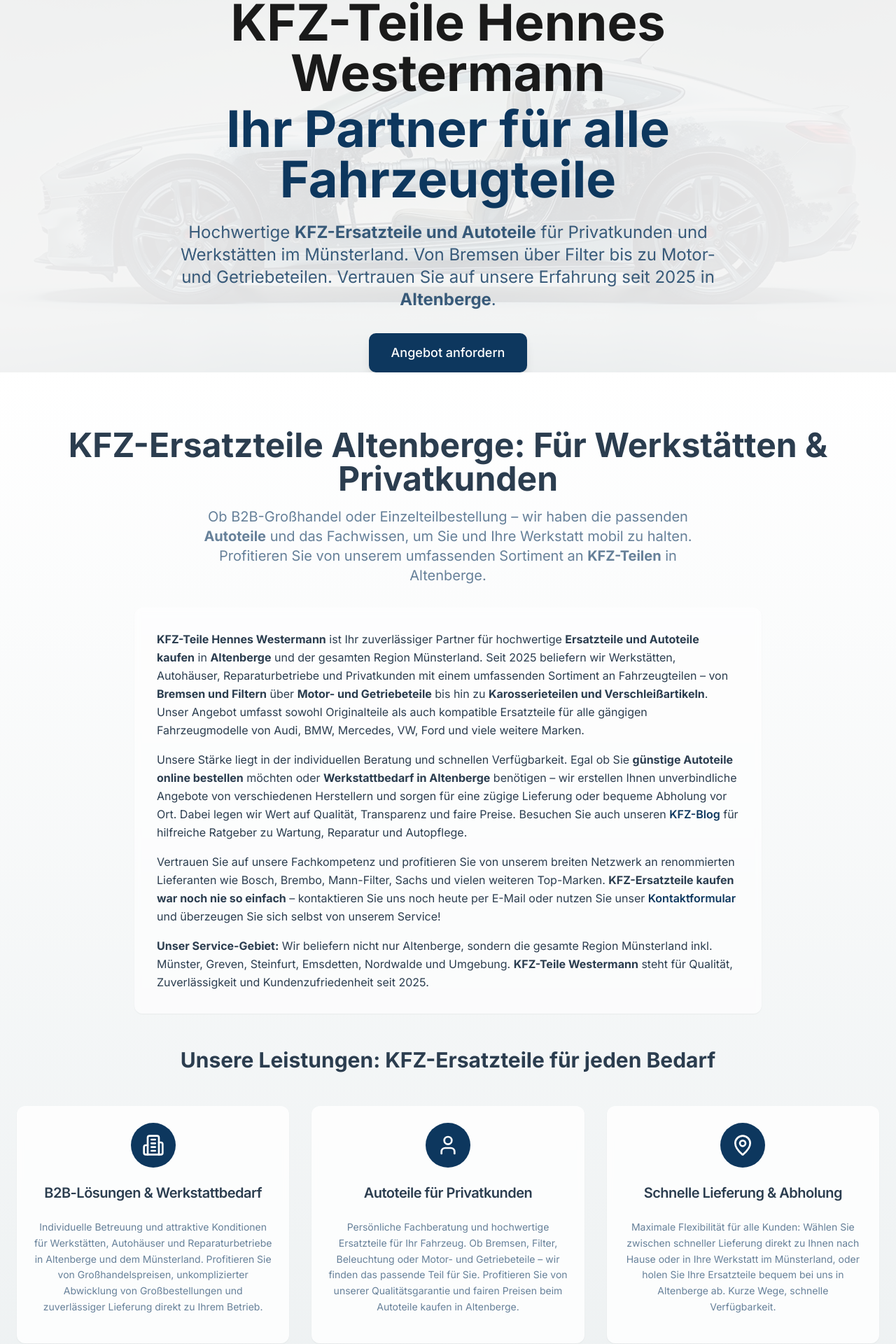
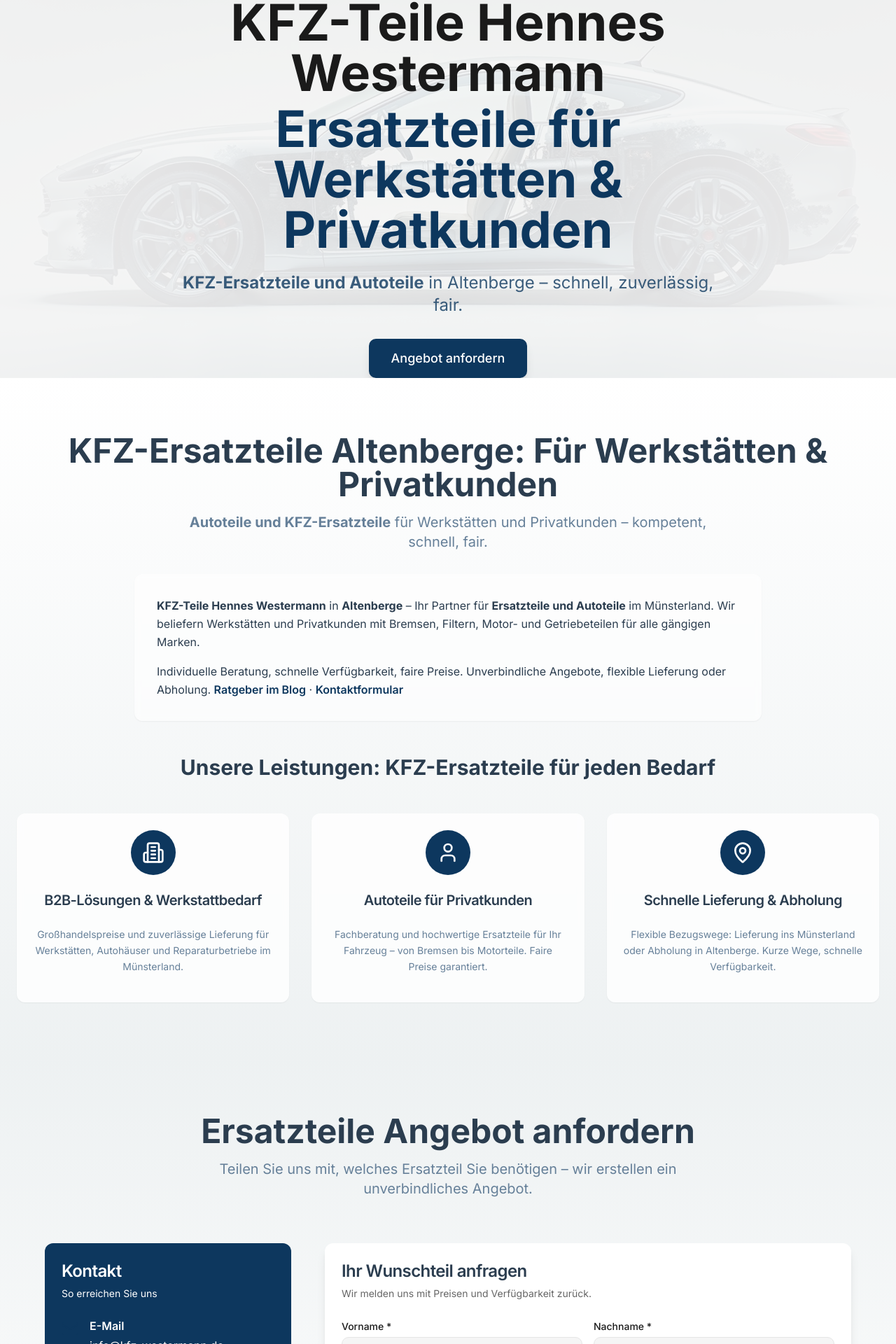
Before and after one commit to Fraanjooo/KfZ-Teile-Hennes-Westermann, a React (Vite) app: page / in a window 1280 px wide. Shown: the part 157-2077 px from the top of the page at 70% size. Built offline with nearby package versions, Linux system fonts and the light colour scheme.

Commit message:
Kürze Texte auf Hauptseite
Alle Texte auf der Hauptseite (Hero, Services, ContactForm, Footer) wurden gekürzt, um sie prägnanter und lesbarer zu machen.

```diff
--- a/src/components/ContactForm.tsx
+++ b/src/components/ContactForm.tsx
@@ -128,7 +128,7 @@ const ContactForm = () => {
             Ersatzteile Angebot anfordern
           </h2>
           <p className="text-xl text-corporate-medium-gray max-w-2xl mx-auto">
-            Sie suchen günstige Autoteile in Altenberge oder dem Münsterland? Teilen Sie uns mit, welches Ersatzteil Sie benötigen, und wir erstellen Ihnen ein unverbindliches Angebot von verschiedenen Herstellern – schnell, transparent und zu fairen Preisen.
+            Teilen Sie uns mit, welches Ersatzteil Sie benötigen – wir erstellen ein unverbindliches Angebot.
           </p>
         </div>
 
@@ -141,7 +141,7 @@ const ContactForm = () => {
               <CardHeader>
                 <CardTitle className="text-2xl">Kontakt</CardTitle>
                 <CardDescription className="text-white">
-                  Verschiedene Wege, unser Team zu erreichen
+                  So erreichen Sie uns
                 </CardDescription>
               </CardHeader>
               <CardContent className="space-y-6">
@@ -174,7 +174,7 @@ const ContactForm = () => {
               <CardHeader>
                 <CardTitle className="text-2xl text-corporate-dark-gray">Ihr Wunschteil anfragen</CardTitle>
                 <CardDescription>
-                  Füllen Sie das Formular aus und wir melden uns mit Preisen und Verfügbarkeit zurück.
+                  Wir melden uns mit Preisen und Verfügbarkeit zurück.
                 </CardDescription>
               </CardHeader>
               <CardContent>
@@ -248,7 +248,7 @@ const ContactForm = () => {
                       onChange={handleInputChange}
                       required
                       className="mt-1 min-h-[100px]"
-                      placeholder="Bitte beschreiben Sie das benötigte Teil und geben Sie bestenfalls ihre Fahrgestellnummer ein (z.B. Bremsbeläge für SL500 (R129), Lichtmaschine für Porsche 964 WP0ZZZ..., Hydraulikpumpe für New Holland T7, etc.)"
+                      placeholder="Beschreiben Sie das benötigte Teil und Ihr Fahrzeugmodell (z.B. Bremsbeläge für SL500 R129, Lichtmaschine für Porsche 964)"
                     />
                   </div>
 
--- a/src/components/Footer.tsx
+++ b/src/components/Footer.tsx
@@ -56,7 +56,7 @@ const Footer = () => {
           <div>
             <h3 className="text-xl mb-4 font-garamond">KFZ-Teile Hennes Westermann</h3>
             <p className="text-corporate-medium-gray leading-relaxed">
-              Ihr zuverlässiger Partner für hochwertige Ersatzteile und Autoteile in Altenberge und dem Münsterland. Seit 2025 beliefern wir Werkstätten, Autohäuser und Privatkunden mit Qualität, Fachkompetenz und fairen Preisen.
+              Ersatzteile und Autoteile in Altenberge – für Werkstätten und Privatkunden. Qualität, Fachkompetenz, faire Preise seit 2025.
             </p>
           </div>
 
--- a/src/components/Hero.tsx
+++ b/src/components/Hero.tsx
@@ -43,13 +43,12 @@ const Hero = () => {
         <div className="max-w-4xl mx-auto text-center">
 
           {/* ✅ SEO-Optimized H1 with main keyword at start */}
-          <h1 className="text-5xl md:text-7xl font-bold mb-6 leading-tight">KFZ-Teile Hennes Westermann<span className="block text-corporate-highlight mt-2">Ihr Partner für alle Fahrzeugteile</span>
+          <h1 className="text-5xl md:text-7xl font-bold mb-6 leading-tight">KFZ-Teile Hennes Westermann<span className="block text-corporate-highlight mt-2">Ersatzteile für Werkstätten & Privatkunden</span>
           </h1>
 
           {/* ✅ Enhanced value proposition with keywords */}
           <p className="text-xl md:text-2xl mb-8 text-corporate-highlight/80 max-w-3xl mx-auto leading-relaxed">
-            Hochwertige <strong>KFZ-Ersatzteile und Autoteile</strong> für Privatkunden und Werkstätten im Münsterland.
-            Von Bremsen über Filter bis zu Motor- und Getriebeteilen. Vertrauen Sie auf unsere Erfahrung seit 2025 in <strong>Altenberge</strong>.
+            <strong>KFZ-Ersatzteile und Autoteile</strong> in Altenberge – schnell, zuverlässig, fair.
           </p>
 
           {/* Call-to-Action Button Bereich */}
--- a/src/components/Services.tsx
+++ b/src/components/Services.tsx
@@ -26,19 +26,19 @@ const Services = () => {
   // Service-Definitionen mit Icons, Titeln, Beschreibungen und Features
   const services = [
     {
-      icon: Building2, // Gebäude-Icon für B2B-Bereich
+      icon: Building2,
       title: "B2B-Lösungen & Werkstattbedarf",
-      description: "Individuelle Betreuung und attraktive Konditionen für Werkstätten, Autohäuser und Reparaturbetriebe in Altenberge und dem Münsterland. Profitieren Sie von Großhandelspreisen, unkomplizierter Abwicklung von Großbestellungen und zuverlässiger Lieferung direkt zu Ihrem Betrieb."
+      description: "Großhandelspreise und zuverlässige Lieferung für Werkstätten, Autohäuser und Reparaturbetriebe im Münsterland."
     },
     {
-      icon: User, // Benutzer-Icon für Privatkunden
+      icon: User,
       title: "Autoteile für Privatkunden",
-      description: "Persönliche Fachberatung und hochwertige Ersatzteile für Ihr Fahrzeug. Ob Bremsen, Filter, Beleuchtung oder Motor- und Getriebeteile – wir finden das passende Teil für Sie. Profitieren Sie von unserer Qualitätsgarantie und fairen Preisen beim Autoteile kaufen in Altenberge."
+      description: "Fachberatung und hochwertige Ersatzteile für Ihr Fahrzeug – von Bremsen bis Motorteile. Faire Preise garantiert."
     },
     {
-      icon: MapPin, // Standort-Icon für Lieferung/Abholung
+      icon: MapPin,
       title: "Schnelle Lieferung & Abholung",
-      description: "Maximale Flexibilität für alle Kunden: Wählen Sie zwischen schneller Lieferung direkt zu Ihnen nach Hause oder in Ihre Werkstatt im Münsterland, oder holen Sie Ihre Ersatzteile bequem bei uns in Altenberge ab. Kurze Wege, schnelle Verfügbarkeit."
+      description: "Flexible Bezugswege: Lieferung ins Münsterland oder Abholung in Altenberge. Kurze Wege, schnelle Verfügbarkeit."
     }
   ];
 
@@ -51,23 +51,16 @@ const Services = () => {
             KFZ-Ersatzteile Altenberge: Für Werkstätten & Privatkunden
           </h2>
           <p className="text-xl text-corporate-medium-gray max-w-3xl mx-auto mb-8">
-            Ob B2B-Großhandel oder Einzelteilbestellung – wir haben die passenden <strong>Autoteile</strong> und das Fachwissen,
-            um Sie und Ihre Werkstatt mobil zu halten. Profitieren Sie von unserem umfassenden Sortiment an <strong>KFZ-Teilen</strong> in Altenberge.
+            <strong>Autoteile und KFZ-Ersatzteile</strong> für Werkstätten und Privatkunden – kompetent, schnell, fair.
           </p>
 
           {/* ✅ SEO-optimized introductory text with internal links */}
           <div className="max-w-4xl mx-auto text-left bg-white/60 backdrop-blur-sm p-8 rounded-lg shadow-sm mb-12">
             <p className="text-corporate-dark-gray leading-relaxed mb-4">
-              <strong>KFZ-Teile Hennes Westermann</strong> ist Ihr zuverlässiger Partner für hochwertige <strong>Ersatzteile und Autoteile kaufen</strong> in <strong>Altenberge</strong> und der gesamten Region Münsterland. Seit 2025 beliefern wir Werkstätten, Autohäuser, Reparaturbetriebe und Privatkunden mit einem umfassenden Sortiment an Fahrzeugteilen – von <strong>Bremsen und Filtern</strong> über <strong>Motor- und Getriebeteile</strong> bis hin zu <strong>Karosserieteilen und Verschleißartikeln</strong>. Unser Angebot umfasst sowohl Originalteile als auch kompatible Ersatzteile für alle gängigen Fahrzeugmodelle von Audi, BMW, Mercedes, VW, Ford und viele weitere Marken.
-            </p>
-            <p className="text-corporate-dark-gray leading-relaxed mb-4">
-              Unsere Stärke liegt in der individuellen Beratung und schnellen Verfügbarkeit. Egal ob Sie <strong>günstige Autoteile online bestellen</strong> möchten oder <strong>Werkstattbedarf in Altenberge</strong> benötigen – wir erstellen Ihnen unverbindliche Angebote von verschiedenen Herstellern und sorgen für eine zügige Lieferung oder bequeme Abholung vor Ort. Dabei legen wir Wert auf Qualität, Transparenz und faire Preise. Besuchen Sie auch unseren <a href="/blog" className="text-corporate-primary hover:underline font-semibold">KFZ-Blog</a> für hilfreiche Ratgeber zu Wartung, Reparatur und Autopflege.
-            </p>
-            <p className="text-corporate-dark-gray leading-relaxed mb-4">
-              Vertrauen Sie auf unsere Fachkompetenz und profitieren Sie von unserem breiten Netzwerk an renommierten Lieferanten wie Bosch, Brembo, Mann-Filter, Sachs und vielen weiteren Top-Marken. <strong>KFZ-Ersatzteile kaufen war noch nie so einfach</strong> – kontaktieren Sie uns noch heute per E-Mail oder nutzen Sie unser <a href="#contact" className="text-corporate-primary hover:underline font-semibold">Kontaktformular</a> und überzeugen Sie sich selbst von unserem Service!
+              <strong>KFZ-Teile Hennes Westermann</strong> in <strong>Altenberge</strong> – Ihr Partner für <strong>Ersatzteile und Autoteile</strong> im Münsterland. Wir beliefern Werkstätten und Privatkunden mit Bremsen, Filtern, Motor- und Getriebeteilen für alle gängigen Marken.
             </p>
             <p className="text-corporate-dark-gray leading-relaxed">
-              <strong>Unser Service-Gebiet:</strong> Wir beliefern nicht nur Altenberge, sondern die gesamte Region Münsterland inkl. Münster, Greven, Steinfurt, Emsdetten, Nordwalde und Umgebung. <strong>KFZ-Teile Westermann</strong> steht für Qualität, Zuverlässigkeit und Kundenzufriedenheit seit 2025.
+              Individuelle Beratung, schnelle Verfügbarkeit, faire Preise. Unverbindliche Angebote, flexible Lieferung oder Abholung. <a href="/blog" className="text-corporate-primary hover:underline font-semibold">Ratgeber im Blog</a> · <a href="#contact" className="text-corporate-primary hover:underline font-semibold">Kontaktformular</a>
             </p>
           </div>
 
```
